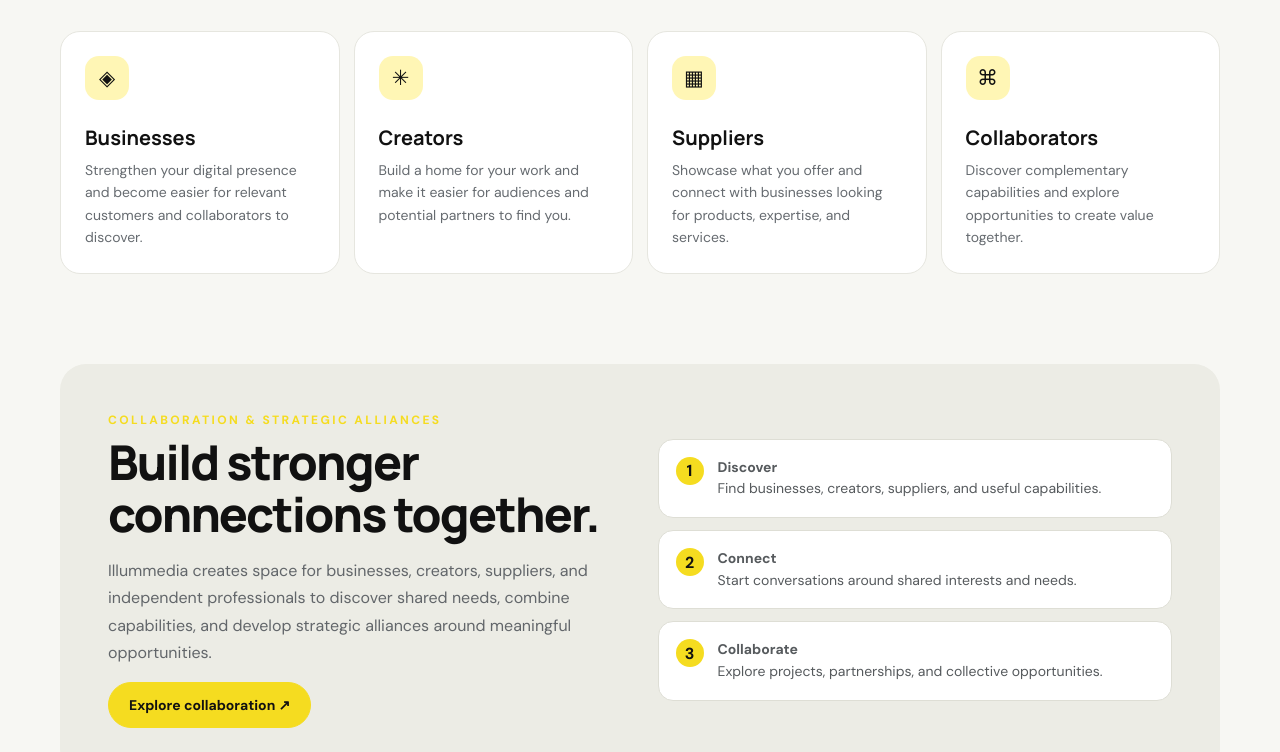
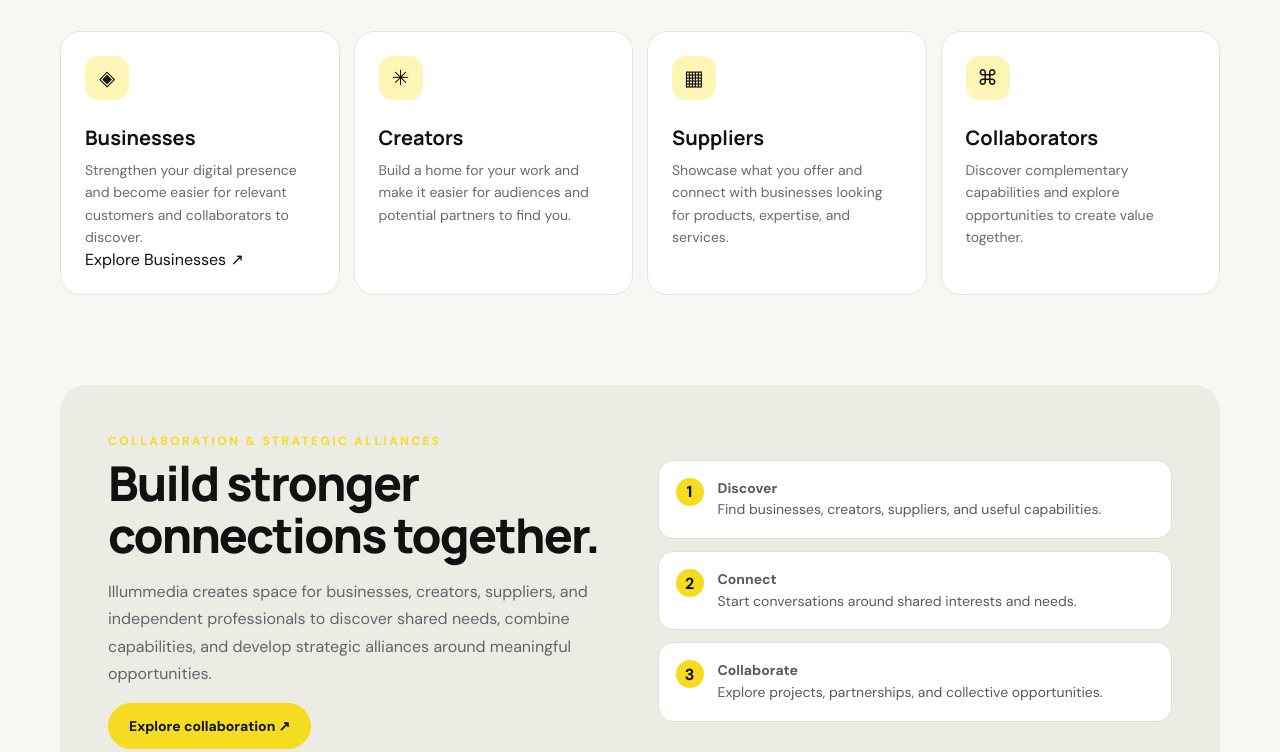
Before and after one commit to foday/illummedia-landingpage, an Astro site in the folder illummedia-landingpage/: page / in a window 1280 px wide. Shown: the part 1136-1888 px from the top of the page. Built offline with nearby package versions, Linux system fonts and the light colour scheme; Astro itself is replaced by a stand-in of ours.

Commit message:
Enhance Businesses section with explore link
Added a link to explore businesses in the Businesses section.

```diff
--- a/illummedia-landingpage/src/pages/index.astro
+++ b/illummedia-landingpage/src/pages/index.astro
@@ -40,7 +40,18 @@ const year = new Date().getFullYear();
       <section id="ecosystem" class="section">
         <div class="sectionhead"><div class="eyebrow">One ecosystem · Many ways to connect</div><h2>Bring the right people into the same network.</h2><p>Whether you're growing a company, building an audience, or supplying products and services, Illummedia is designed to make meaningful connections easier to discover.</p></div>
         <div class="grid">
-          <article id="businesses" class="card"><div><div class="symbol">◈</div><h3>Businesses</h3><p>Strengthen your digital presence and become easier for relevant customers and collaborators to discover.</p></div></article>
+          <article id="businesses" class="card"><div><div class="symbol">◈</div>
+<h3>Businesses</h3>
+<p>Strengthen your digital presence and become easier for relevant customers and collaborators to discover.</p>
+<a
+  href="/businesses"
+  target="_blank"
+  rel="noopener noreferrer"
+  class="card-button"
+>
+  Explore Businesses <span>↗</span>
+</a>
+</div></article>
           <article id="creators" class="card"><div><div class="symbol">✳</div><h3>Creators</h3><p>Build a home for your work and make it easier for audiences and potential partners to find you.</p></div></article>
           <article id="suppliers" class="card"><div><div class="symbol">▦</div><h3>Suppliers</h3><p>Showcase what you offer and connect with businesses looking for products, expertise, and services.</p></div></article>
           <article id="collaborators" class="card"><div><div class="symbol">⌘</div><h3>Collaborators</h3><p>Discover complementary capabilities and explore opportunities to create value together.</p></div></article>
```
